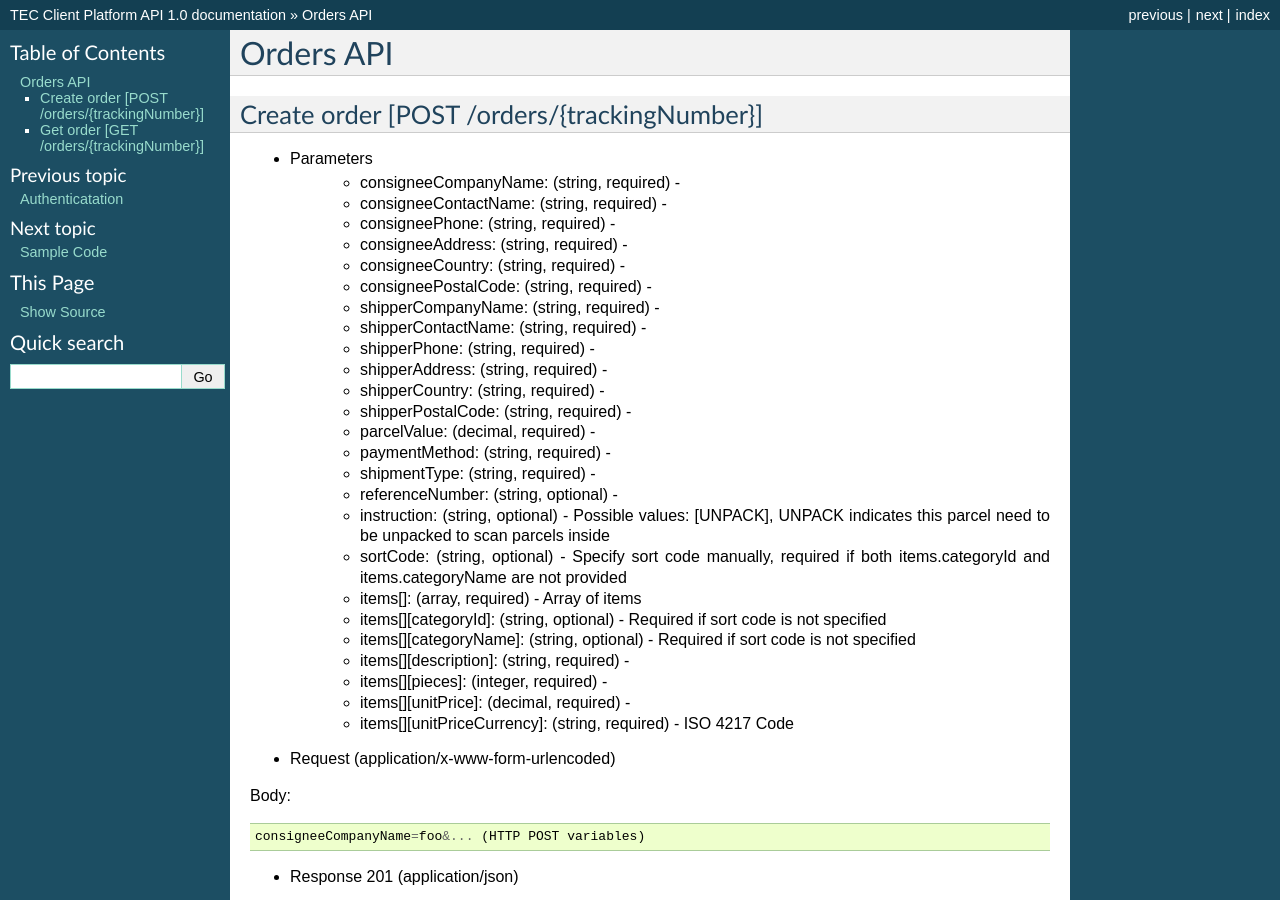
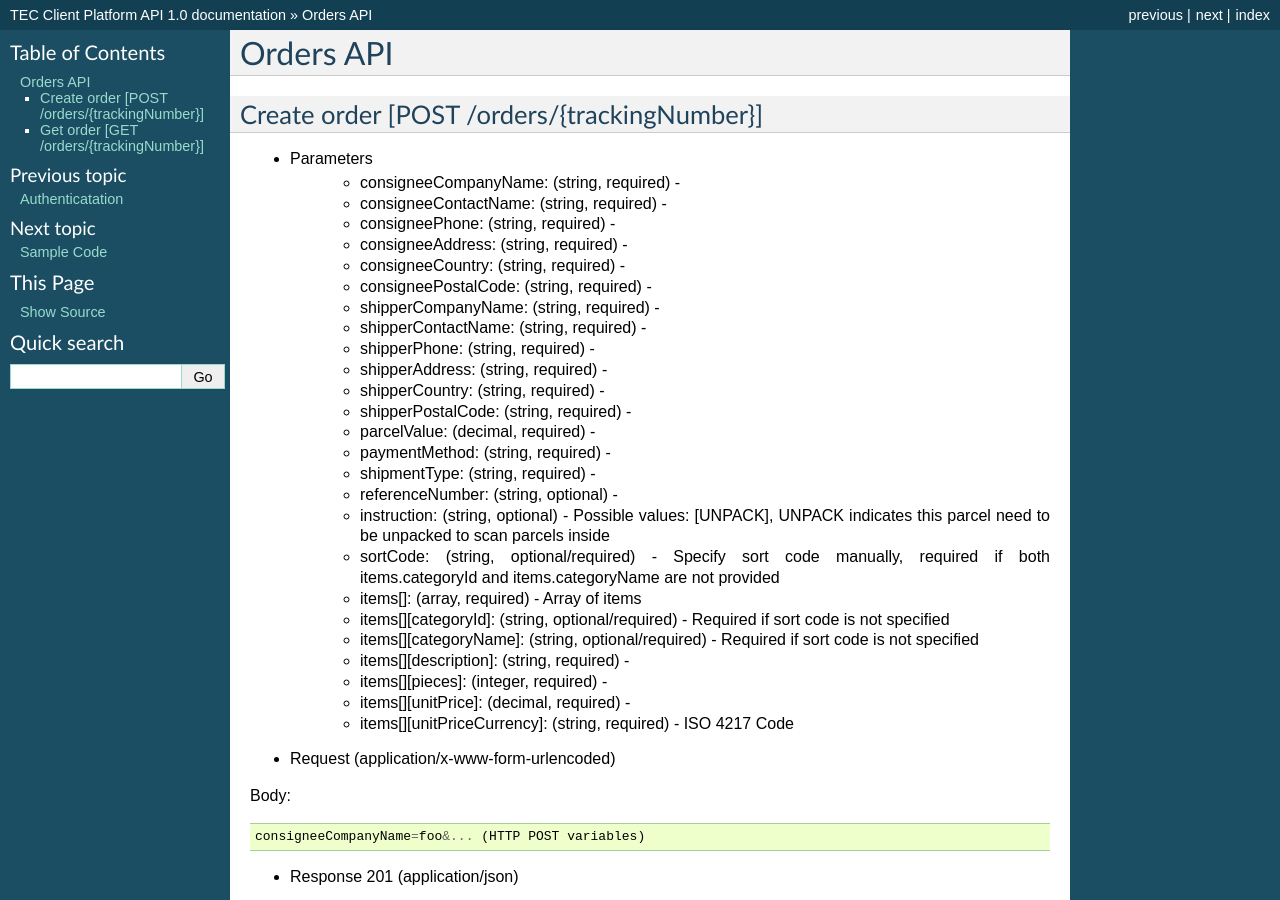
Before and after one commit to timeslogistics/times-oms-api-docs, a Sphinx documentation site: the page built from docs/orders.rst, in a window 1280 px wide and 900 px high. Built offline with Sphinx 7.4.7, drawn with Linux system fonts in a browser that asks for light colours; pages that are not in the unit, such as notebooks, are missing from menus.

Commit message:
Updated docs

```diff
--- a/docs/orders.rst
+++ b/docs/orders.rst
@@ -22,10 +22,10 @@ Create order [POST /orders/{trackingNumber}]
     + shipmentType: (string, required) -
     + referenceNumber: (string, optional) -
     + instruction: (string, optional) - Possible values: [UNPACK], UNPACK indicates this parcel need to be unpacked to scan parcels inside
-    + sortCode: (string, optional) - Specify sort code manually, required if both items.categoryId and items.categoryName are not provided
+    + sortCode: (string, optional/required) - Specify sort code manually, required if both items.categoryId and items.categoryName are not provided
     + items[]: (array, required) - Array of items
-    + items[][categoryId]: (string, optional) - Required if sort code is not specified
-    + items[][categoryName]: (string, optional) - Required if sort code is not specified
+    + items[][categoryId]: (string, optional/required) - Required if sort code is not specified
+    + items[][categoryName]: (string, optional/required) - Required if sort code is not specified
     + items[][description]: (string, required) -
     + items[][pieces]: (integer, required) -
     + items[][unitPrice]: (decimal, required) -
```
